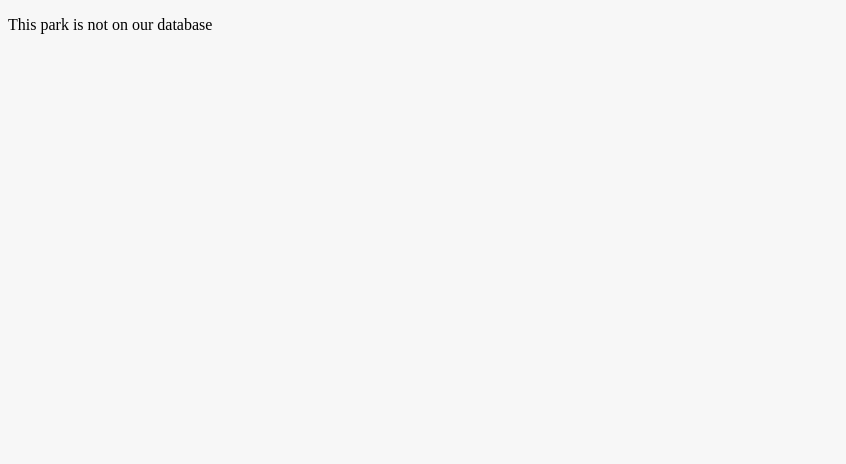
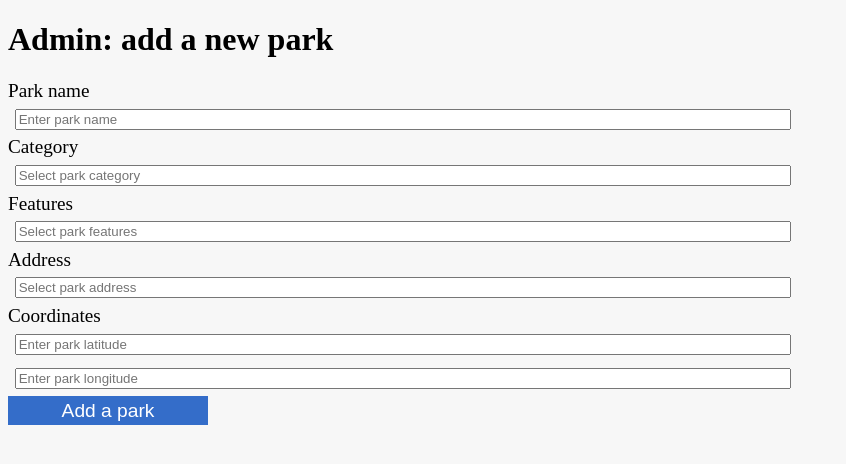
Before and after one commit to hey-chan/parks_react, a React (Create React App) app: page /parks/new in a window 1280 px wide. Shown: the top 464 px of the page, without its empty margins (0-846 px from the left). Built offline with nearby package versions, Linux system fonts and the light colour scheme.

Commit message:
added ability to add parks, plus view each park

```diff
--- a/src/App.js
+++ b/src/App.js
@@ -1,9 +1,10 @@
 import React, { useState, useEffect } from "react";
 import AllParks from "./components/AllParks";
-import { getParkPosts } from "./services/parkPostServices";
+import { createNewPark, getParkPosts } from "./services/parkPostServices";
 import { BrowserRouter, Routes, Route, Navigate } from "react-router-dom";
 import { GlobalStyle } from "./styled-components/globalStyles";
 import { APark } from "./components/APark";
+import { NewPark } from "./components/NewPark";
 
 const App = () => {
   // THIS useState initial state value is an empty array to begin with
@@ -29,6 +30,14 @@ const App = () => {
     // Empty dependendcy array. only needs to run once
   }, []);
 
+  //
+  function addNewPark(parkObject){
+    createNewPark(parkObject)
+    // This sets new park onto the current park0
+    .then(newPark => setParkPosts([...parkPosts, newPark]))
+    .catch(error => console.log(error))
+  }
+
   return (
     //Can only use ternary operator when using it inside JSX. Styling varies between devs
     <>
@@ -39,6 +48,7 @@ const App = () => {
           <Route path="/" element={<Navigate to="/parks" />} />
           <Route path="/parks" element={<AllParks loading={loading} parks={parkPosts} />}/>
           <Route path="/parks/:id" element={<APark />} />
+          <Route path="/parks/new" element={<NewPark addNewPark={addNewPark} />}/>
         </Routes>
       </BrowserRouter>
       {/* <h1 className="text-3xl font-bold underline">Hello world!</h1> */}
--- a/src/components/APark.js
+++ b/src/components/APark.js
@@ -1,9 +1,9 @@
-import React, { useState } from "react";
+import React, { useState, useEffect } from "react";
 import Moment from "react-moment";
 import { useParams } from "react-router";
-import { useEffect } from "react/cjs/react.development";
 import { getAPark } from "../services/parkPostServices";
 import { capitalize } from "../utils/stringUtils";
+import { ParkComment } from "./ParkComment";
 
 // FOCUSES ON THE RENDERING OF A PARK
 export const APark = (props) => {
@@ -18,7 +18,7 @@ export const APark = (props) => {
     getAPark(id)
       .then((park) => setPark(park))
       .catch((error) => console.log(error))
-      .finally(setLoading(false));
+      .finally(() => setLoading(false));
   }, []);
 
   // if no parks are available
@@ -51,6 +51,8 @@ export const APark = (props) => {
         Location: {park.latitude}, {park.longitude}
       </p>
       <hr></hr>
+      <h2>All comments</h2>
+      <ParkComment />
     </div>
   );
 };
--- /dev/null
+++ b/src/components/NewPark.js
@@ -0,0 +1,69 @@
+import React, { useState } from 'react'
+import { useNavigate } from 'react-router'
+import { Block, Input, InputButton, Label } from '../styled-components'
+
+
+export const NewPark = (props) => {
+  // Initial state; what our form will look like when loading this page
+  const navigate = useNavigate();
+  const initialState = {
+    park_name: "",
+    category: "",
+    features: "",
+    address: "",
+    latitude: "",
+    longitude: ""
+  }
+  const {addNewPark} = props
+  const [parkFormState, setParkFormState] = useState(initialState);
+
+
+  // When form state changes, we will call this function below, and
+  function handleChange(event){
+    setParkFormState({
+      ...parkFormState,
+      [event.target.name]: event.target.value
+    })
+  }
+
+  function handleSumbit(event){
+    event.preventDefault();
+    addNewPark(parkFormState)
+    // This navigates back home
+    navigate("/");
+  }
+
+
+  return (
+    <div>
+      <h1>Admin: add a new park</h1>
+      <form id="newParkForm" onSubmit={handleSumbit} >
+        <Block>
+          <Label>Park name</Label>
+          <Input type="text" name="park_name" placeholder="Enter park name" onChange={handleChange} value={parkFormState.park_name}></Input>
+        </Block>
+        <Block>
+          <Label>Category</Label>
+          <Input type="text" name="category" placeholder="Select park category" onChange={handleChange} value={parkFormState.category}></Input>
+        </Block>
+        <Block>
+          <Label>Features</Label>
+          <Input type="text" name="features" placeholder="Select park features" onChange={handleChange} value={parkFormState.feature}></Input>
+        </Block>
+        <Block>
+          <Label>Address</Label>
+          <Input type="text" name="address" placeholder="Select park address" onChange={handleChange} value={parkFormState.address}></Input>
+        </Block>
+        <Block>
+          <Label>Coordinates</Label>
+          <Input type="text" name="latitude" placeholder="Enter park latitude" onChange={handleChange} value={parkFormState.parseFloat}></Input>
+          <Input type="text" name="longitude" placeholder="Enter park longitude" onChange={handleChange} value={parkFormState.longitude}></Input>
+        </Block>
+        <Block>
+          <InputButton type="submit" value="Add a park"></InputButton>
+        </Block>
+
+      </form>
+    </div>
+  )
+}
--- /dev/null
+++ b/src/components/ParkComment.js
@@ -0,0 +1,45 @@
+import React, {useEffect, useState} from 'react'
+import { useParams } from "react-router";
+import { getParkComments } from '../services/parkPostServices';
+
+export const ParkComment = (props) => {
+
+  const [comment, setComment] = useState(null);
+  const [loading, setLoading] = useState(true);
+
+  const { id } = useParams();
+  console.log(useParams());
+
+
+  // When first loading up useEffect, we want to call to parkPostServices
+  // When we first boot up, it will load
+  useEffect(() => {
+    getParkComments(id)
+      .then((comment) => setComment(comment))
+      .catch((error) => console.log(error))
+      .finally(() => setLoading(false));
+  }, []);
+
+  if (!comment){
+    return loading ? (
+      <p>Loading comments for this park</p>
+    ) : (
+      <p>There are no comments for this park. Feel free to add your review</p>
+    )
+  }
+
+
+  return (
+    <>
+
+      {/* {comment.forEach(comments => (
+        <>
+          <h4>{comments.user_id} thinks:</h4>
+          <p>{comments.park_comment}</p>
+          <br></br>
+          <hr></hr>
+        </>
+      ))} */}
+    </>
+  )
+}
--- a/src/components/ParkDescription.js
+++ b/src/components/ParkDescription.js
@@ -1,5 +1,6 @@
 // SHOWS ONLY SMALL BITS OF INFO WE WANT
 import React from "react";
+import { Link } from "react-router-dom";
 import { Card } from "../styled-components";
 
 // Will behave to APark.js
@@ -10,7 +11,7 @@ export const ParkDescription = (props) => {
 
   return (
     <Card>
-      <h4>Park: {park.park_name}{park.park_icon}</h4>
+      <Link to={`/parks/${park.id}`}><h4>{park.park_name}{park.park_icon}</h4></Link>
       <p>address: {park.address_id }</p>
       <p>category: {park.category_id}</p>
       <p>coordinates: {park.latitude} {park.longitude}</p>
--- a/src/services/parkPostServices.js
+++ b/src/services/parkPostServices.js
@@ -1,9 +1,10 @@
 import parks from "../data/parkPosts";
+import parkReviews from "../data/parkReviews";
 
 
 // THIS BASICALLY FAKES A FETCH REQUEST
 export const getParkPosts = () => {
-  return new Promise((resolve, reject) => {
+return new Promise((resolve, reject) => {
     // We will be faking a HTTP request via setTimeout
     setTimeout(() => {
       // After set number of time of 500ms, we will resolve with our parkPosts
@@ -21,3 +22,32 @@ export const getAPark = (id) => {
     }, 1000)
   })
 }
+
+// FOR COMMENTS THAT CORRESPOND TO A PARK
+
+export const getParkComments = (id) => {
+  return new Promise((resolve, reject) => {
+    setTimeout(() => {
+      resolve(parkReviews.find(review => review.park_id === parseInt(id)))
+    }, 1000)
+  })
+}
+
+// FAKING WHAT A DATABASE DOES
+const getNextId = () => {
+  const maxId = Math.max(...parks.map(park => park.id));
+  return maxId + 1
+}
+
+export const createNewPark = (parkObject) => {
+  const newPark = {
+    ...parkObject,
+    updated_at: Date.now(),
+    id: getNextId()
+  }
+  return new Promise((resolve, reject) => {
+    setTimeout(() => {
+      resolve(newPark);
+    }, 500)
+  })
+}
--- a/src/styled-components/index.js
+++ b/src/styled-components/index.js
@@ -43,3 +43,41 @@ export const Card = styled.div`
      flex: 0 1 80%
     }
 `
+
+export const InputButton = styled.input `
+    background-color: #346dc9;
+    color: white;
+    padding: .2em;
+    border: none;
+    font-size: 1.2em;
+    width: 200px;
+    cursor: pointer;
+`
+export const Input = styled.input `
+    width: 60vw;
+    margin: .5em;
+`
+
+export const Label = styled.label `
+    font-size: 1.2em;
+`
+export const TextArea = styled.textarea `
+    height: 200px;
+    margin: .5em;
+    width: 70vw;
+`
+
+export const Block = styled.div `
+    display: grid;
+    width: 100vw;
+`
+
+export const Select = styled.select`
+    border: ${props => props.error ? "1px solid red": "1px solid #dddddd"};
+    font-size: 1.2em;
+    width: 60vw;
+`
+export const Option = styled.option`
+    font-size: 1.2em;
+
+`
```
Also changed, not shown: src/components/MapView.js (added, +90 -0 lines).
